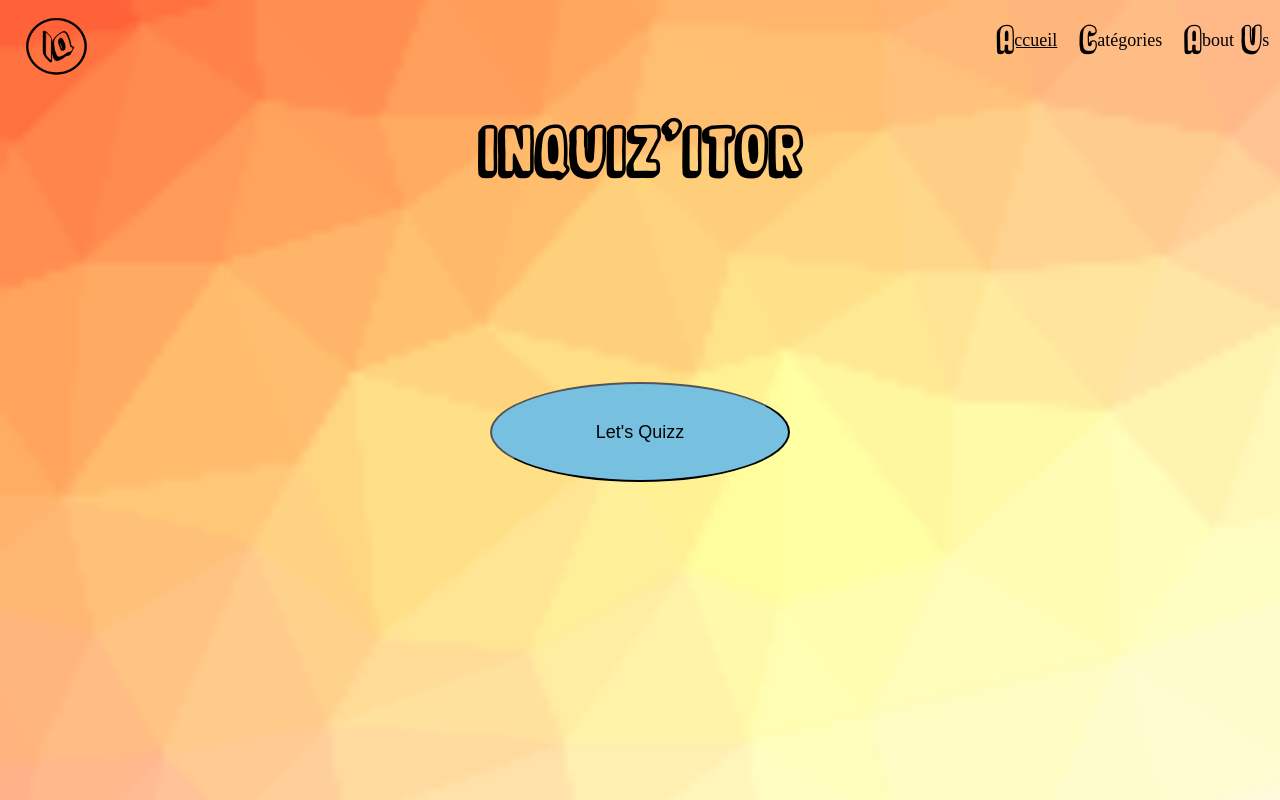
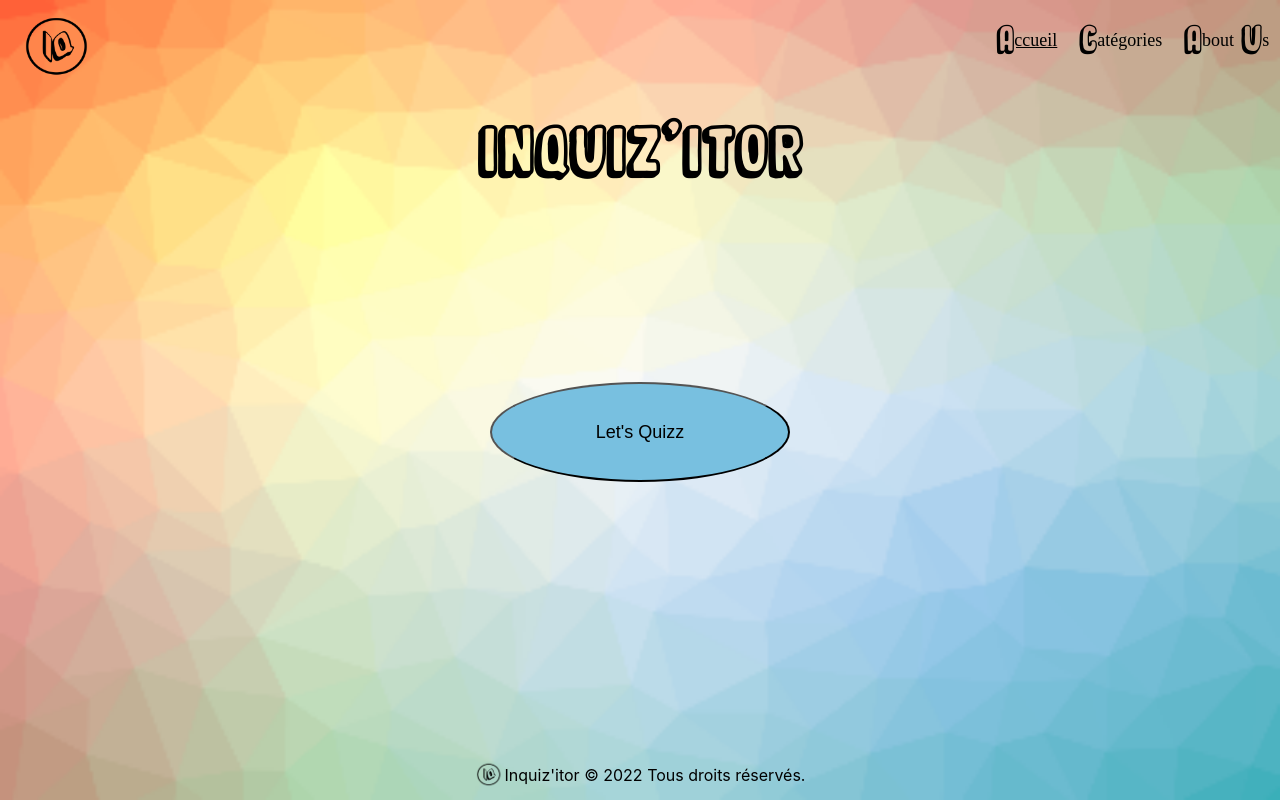
Before and after one commit to ComicScrip/lyon-react-mars22-p2g5, a React (Create React App) app: page / in a window 1280 px wide. Shown: the top 800 px of the page. Built offline with nearby package versions, Linux system fonts and the light colour scheme.

Commit message:
ancient files deleted and creation of a new one

```diff
--- a/src/components/Footer.jsx
+++ b/src/components/Footer.jsx
@@ -1,4 +1,4 @@
-// import '../styles/footer.css';
+import '../styles/footer.css';
 import logo from '../assets/logo.png';
 import { Link } from 'react-router-dom';
 
--- /dev/null
+++ b/src/styles/footer.css
@@ -0,0 +1,14 @@
+.logoImageFooter {
+  width: 30px;
+  height: 30px;
+}
+
+footer {
+  display: flex;
+  justify-content: center;
+  bottom: 0;
+}
+
+.footerText {
+  padding-top: 6px;
+}
```
